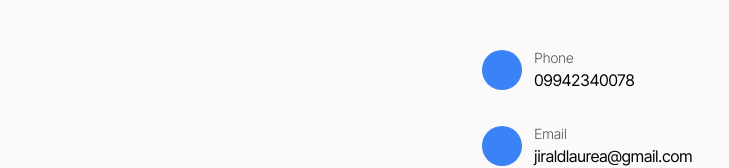
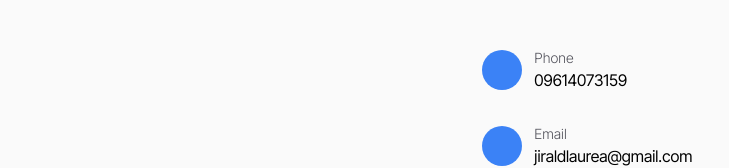
Before and after one commit to JiraldLaurea/digital-porftolio, a Next.js app: page / in a window 1280 px wide. Shown: the part 3441-3609 px from the top of the page, without its empty margins (50-779 px from the left). Built offline with nearby package versions, Linux system fonts and the light colour scheme; some icons are missing.

Commit message:
Update contact number

```diff
--- a/src/app/components/Contact.tsx
+++ b/src/app/components/Contact.tsx
@@ -18,7 +18,7 @@ const Contact = () => {
                         <ContactDetail
                             icon="ic:outline-phone-iphone"
                             header="Phone"
-                            detail="09942340078"
+                            detail="09614073159"
                         />
                         <ContactDetail
                             icon="ic:baseline-email"
```
Also changed, not shown: 1 other file (tests, documents, lock files or other folders).
